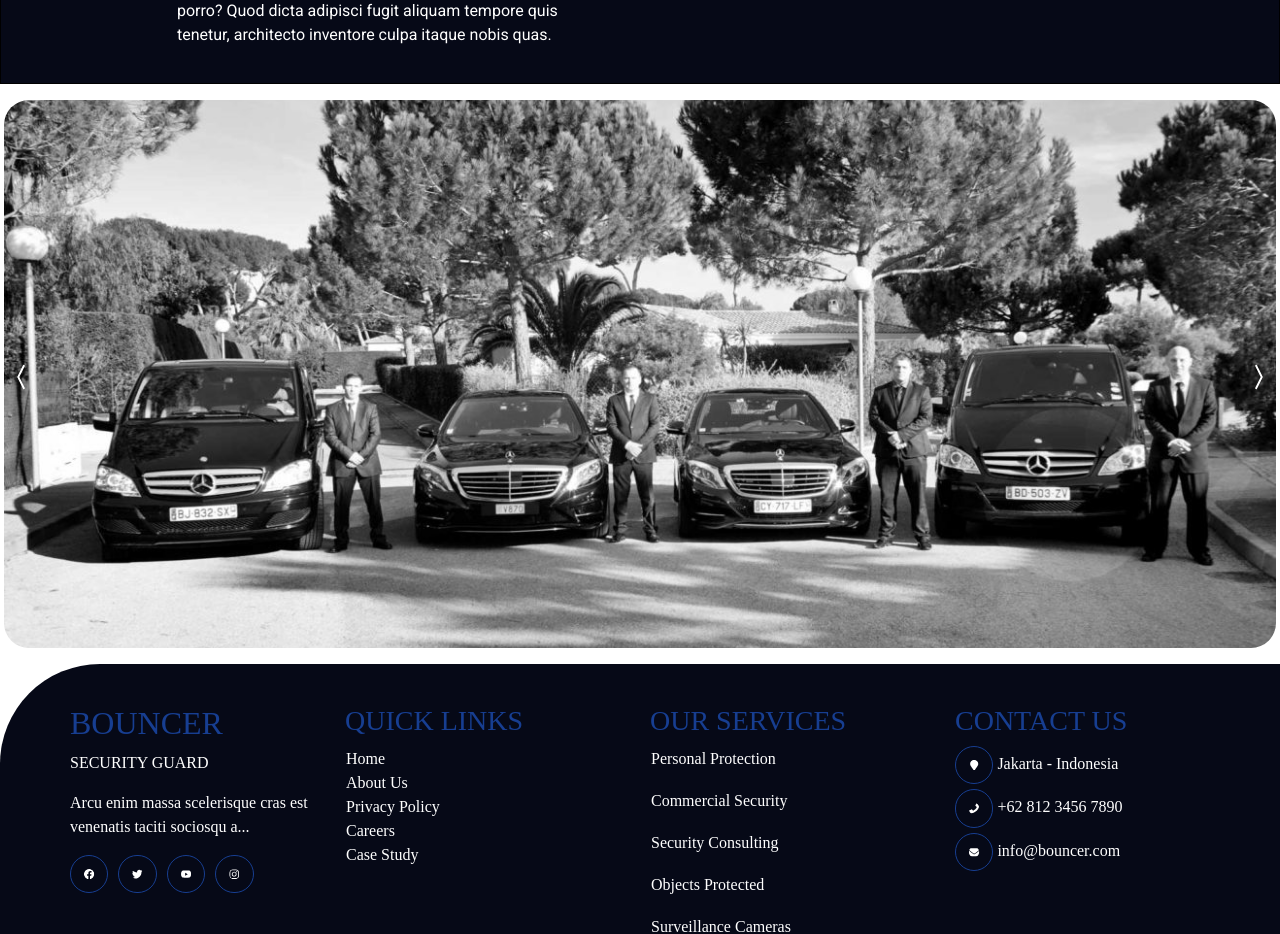
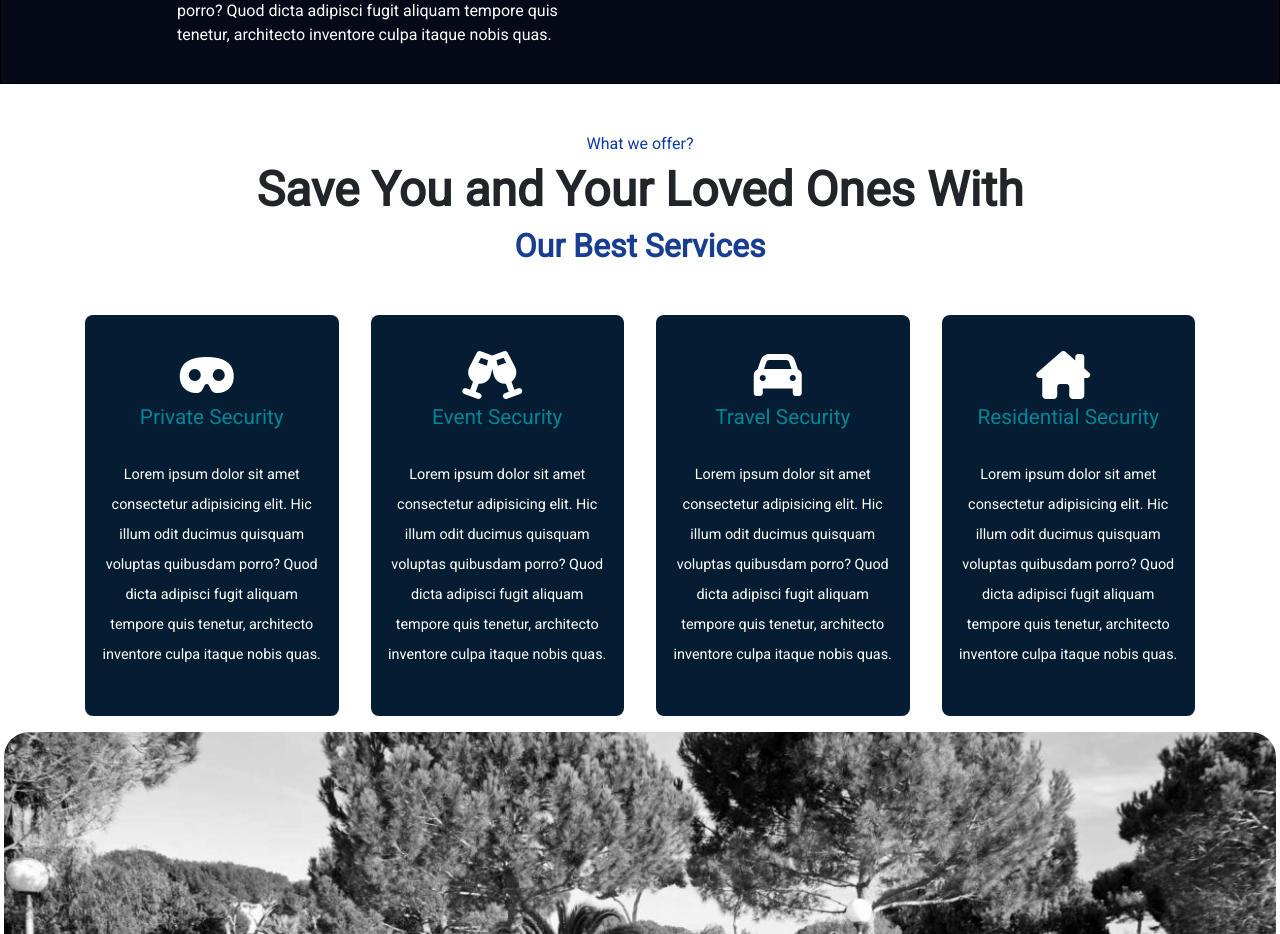
Before and after one commit to codinggita/defend_x, a React (Create React App) app in the folder client/: page / in a window 1280 px wide. Shown: the part 2300-3234 px from the top of the page. Built offline with nearby package versions, Linux system fonts and the light colour scheme.

Commit message:
Added The Service Feature in the Website

```diff
--- /dev/null
+++ b/client/src/Component/Service/Service.css
@@ -0,0 +1,59 @@
+#service .container{
+  width: 1140px;
+  padding: 0px 15px;
+  margin: auto;
+}
+#service .description{
+  color: white;
+  line-height: 30px;
+  font-size: .9rem;
+}
+.services_top-content{
+  text-align: center;
+  margin: 50px;
+}
+.service_icon{
+color: white;
+width: 60px;
+height: 60px;
+display: flex;
+align-items: center;
+justify-content: center;
+margin: auto;
+}
+.service_item-wrapper{
+  display: flex;
+  align-items: center;
+  justify-content: space-between;
+  column-gap: 2rem;
+}
+.service_icon i{
+  font-size: 3rem;
+}
+.services-item{
+  background: rgb(5,29,51);
+  width: 25%;
+  padding: 30px 15px;
+  text-align: center;
+  border-radius: 0.5rem;
+  cursor: pointer;
+}
+.service_title{
+  color: rgb(1,133,151);
+  font-size: 1.3rem;
+  margin-bottom: 30px;
+}
+.services_top-content h2{
+  font-size: 3rem;
+  font-weight: bold;
+}
+.services_top-content .highlight{
+  color: rgb(23, 62, 145);
+  font-size: 2rem;
+  font-weight:  bold;
+}
+.services_top-content .subtitle{
+  font-size: 1rem;
+  color: rgb(11, 59, 162);
+  font-weight: 500;
+}
--- /dev/null
+++ b/client/src/Component/Service/Service.jsx
@@ -0,0 +1,55 @@
+import React from 'react'
+import './Service.css'
+
+const serviceData = [
+  {
+    icon:'fa-solid fa-mask',
+    title:'Private Security',
+    desc: 'Lorem ipsum dolor sit amet consectetur adipisicing elit. Hic illum odit ducimus quisquam voluptas quibusdam porro? Quod dicta adipisci fugit aliquam tempore quis tenetur, architecto inventore culpa itaque nobis quas.'
+  },
+  {
+    icon:'fa-solid fa-champagne-glasses',
+    title:'Event Security',
+    desc: 'Lorem ipsum dolor sit amet consectetur adipisicing elit. Hic illum odit ducimus quisquam voluptas quibusdam porro? Quod dicta adipisci fugit aliquam tempore quis tenetur, architecto inventore culpa itaque nobis quas.'
+  },
+  {
+    icon:'fa-solid fa-car',
+    title:'Travel Security',
+    desc: 'Lorem ipsum dolor sit amet consectetur adipisicing elit. Hic illum odit ducimus quisquam voluptas quibusdam porro? Quod dicta adipisci fugit aliquam tempore quis tenetur, architecto inventore culpa itaque nobis quas.'
+  },
+  {
+    icon:'fa-solid fa-house-chimney',
+    title:'Residential Security',
+    desc: 'Lorem ipsum dolor sit amet consectetur adipisicing elit. Hic illum odit ducimus quisquam voluptas quibusdam porro? Quod dicta adipisci fugit aliquam tempore quis tenetur, architecto inventore culpa itaque nobis quas.'
+  },
+
+]
+
+const Service = () => {
+  return (
+    <section id="service">
+      <div className="container">
+        <div className="services_top-content">
+          <h6 className="subtitle">What we offer?</h6>
+          <h2>Save You and Your Loved Ones With</h2>
+          <h2 className='highlight'>Our Best Services</h2>
+        </div>
+        <div className="service_item-wrapper">
+          {
+            serviceData.map((item,index)=>(
+              <div className="services-item" key={index}>
+              <span className='service_icon'><i class={item.icon}></i></span>
+              <h3 className="service_title">{item.title}</h3>
+              <p className="description">
+                {item.desc}
+              </p>
+            </div>
+            ))
+          }
+        </div>
+      </div>
+    </section>
+  )
+}
+
+export default Service
--- a/client/src/Component/pages/Home/Home.jsx
+++ b/client/src/Component/pages/Home/Home.jsx
@@ -4,7 +4,7 @@ import Companies from '../../Companies/Companies'
 import Banner from '../../Banner/Banner'
 import Hero from '../../Hero/Hero'
 import ImageSlider from '../../ImageSlider/ImageSlider'
-
+import Service from '../../Service/Service'
 
 const Home = () => {
   return (
@@ -15,6 +15,7 @@ const Home = () => {
     <Banner />
     <br></br>
     <Hero />
+    <Service />
     <ImageSlider />
     </>
   )
```
